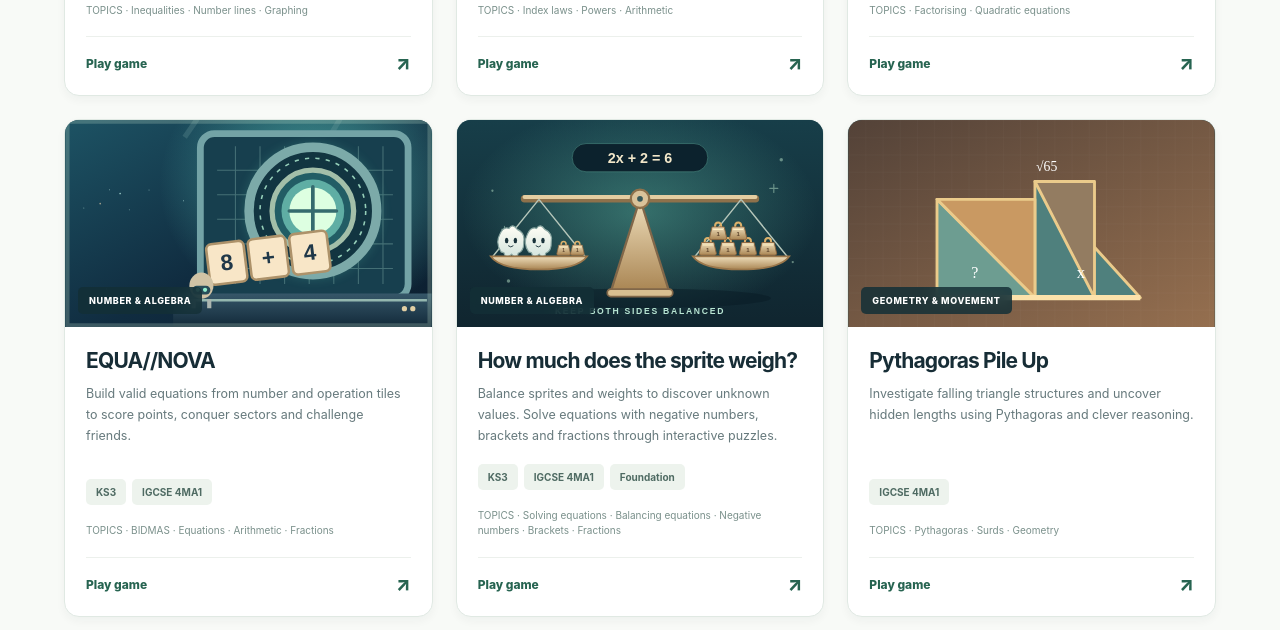
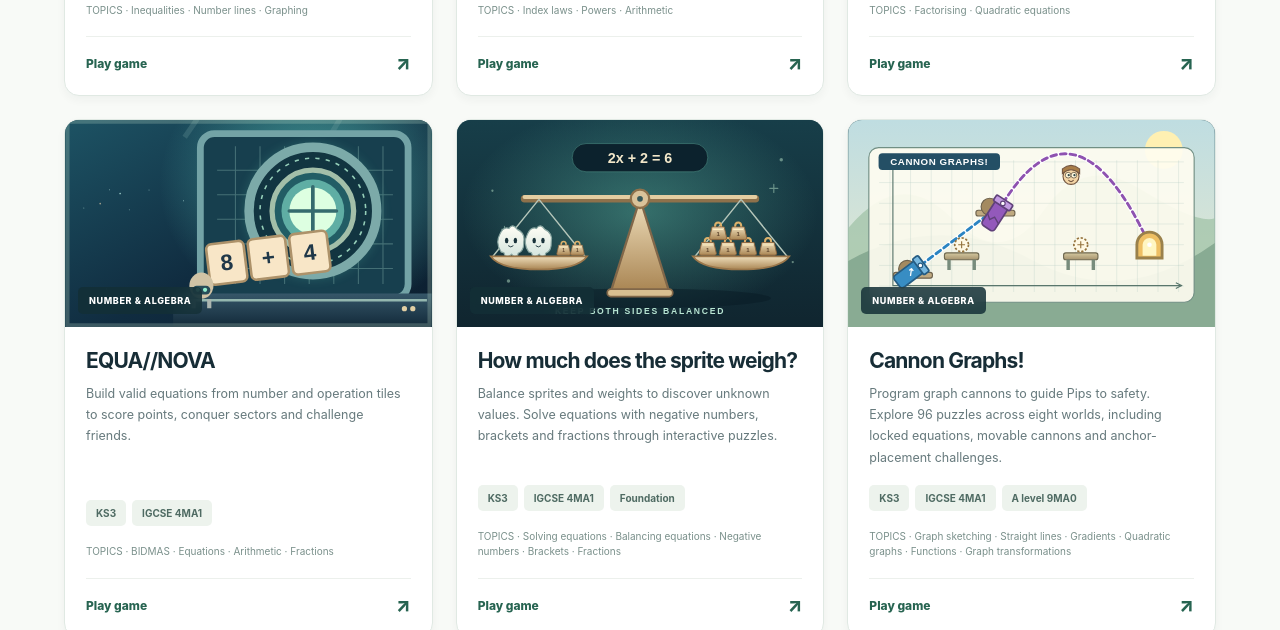
Before and after one commit to chriswalker-afk/Gameslist, a website with bundled scripts: page index.html in a window 1280 px wide. Shown: the part 1490-2120 px from the top of the page. Built offline with nearby package versions, Linux system fonts and the light colour scheme.

Commit message:
Add Cannon Graphs to the maths games directory

```diff
--- a/games.js
+++ b/games.js
@@ -86,6 +86,27 @@ export const games = [
     "desc": "Balance sprites and weights to discover unknown values. Solve equations with negative numbers, brackets and fractions through interactive puzzles.",
     "url": "https://balance.mrwalkermaths.com/",
     "image": "./assets/previews/balance.svg"
+  },
+  {
+    "id": "cannongraphs",
+    "title": "Cannon Graphs!",
+    "category": "algebra",
+    "topics": [
+      "Graph sketching",
+      "Straight lines",
+      "Gradients",
+      "Quadratic graphs",
+      "Functions",
+      "Graph transformations"
+    ],
+    "courses": [
+      "KS3",
+      "IGCSE 4MA1",
+      "A level 9MA0"
+    ],
+    "desc": "Program graph cannons to guide Pips to safety. Explore 96 puzzles across eight worlds, including locked equations, movable cannons and anchor-placement challenges.",
+    "url": "https://cannongraphs.mrwalkermaths.com/",
+    "image": "./assets/previews/cannongraphs.svg"
   },
   {
     "id": "pileup",
--- a/index.html
+++ b/index.html
@@ -3,7 +3,7 @@
 <head>
 <meta charset="utf-8"><meta name="viewport" content="width=device-width, initial-scale=1">
 <meta name="theme-color" content="#10262f">
-<meta name="description" content="Explore 12 original maths games by Mr Walker Maths. Find puzzles, adventures and classroom challenges by topic or course.">
+<meta name="description" content="Explore 13 original maths games by Mr Walker Maths. Find puzzles, adventures and classroom challenges by topic or course.">
 <title>Maths Games | Mr Walker Maths</title>
 <link rel="icon" href="./favicon.svg" type="image/svg+xml"><link rel="stylesheet" href="./styles.css">
 <script type="module" src="./app.js"></script>
@@ -13,7 +13,7 @@
 <header class="site-header"><a class="brand" href="./"><span class="logo">✳</span> MR WALKER <span class="brand-light">MATHS</span></a><div class="header-right"><span class="dot"></span> GAME COLLECTION</div></header>
 <main>
 <section class="hero">
- <div class="hero-copy"><p class="eyebrow">— &nbsp; LEARN THROUGH PLAY</p><h1>Maths, but make<br><em>it a game.</em></h1><p class="lead">Puzzles to crack. Worlds to explore. Challenges to conquer. Find your next maths obsession.</p><a class="primary-link" href="#games">Explore the games <span aria-hidden="true">↗</span></a><p class="small">12 original games · Find your next challenge</p></div>
+ <div class="hero-copy"><p class="eyebrow">— &nbsp; LEARN THROUGH PLAY</p><h1>Maths, but make<br><em>it a game.</em></h1><p class="lead">Puzzles to crack. Worlds to explore. Challenges to conquer. Find your next maths obsession.</p><a class="primary-link" href="#games">Explore the games <span aria-hidden="true">↗</span></a><p class="small">13 original games · Find your next challenge</p></div>
  <div class="hero-art" aria-hidden="true"><div class="orbit o1"></div><div class="orbit o2"></div><div class="tile t1">x²</div><div class="tile t2">∑</div><div class="tile t3">△</div><div class="tile t4">π</div><div class="center-disc">PLAY <span>↗</span></div></div>
 </section>
 <section class="collection" id="games" aria-labelledby="section-title">
@@ -23,7 +23,7 @@
   <div class="filter-row"><span class="filter-heading">COURSE</span><div id="course-filters" class="chips" aria-label="Filter by course"><button type="button" data-course="all" aria-pressed="true">All levels</button><button type="button" data-course="KS3" aria-pressed="false">KS3</button><button type="button" data-course="IGCSE" aria-pressed="false">IGCSE</button><button type="button" data-course="A level" aria-pressed="false">A level</button></div></div>
   <div class="filter-row"><span class="filter-heading">TOPIC</span><div id="topic-filters" class="chips" aria-label="Filter by maths topic"><button type="button" data-topic="all" aria-pressed="true">All topics</button><button type="button" data-topic="algebra" aria-pressed="false">Number & Algebra</button><button type="button" data-topic="geometry" aria-pressed="false">Geometry & Movement</button><button type="button" data-topic="statistics" aria-pressed="false">Statistics & Data</button><button type="button" data-topic="vocabulary" aria-pressed="false">Maths Vocabulary</button></div></div>
  </div>
- <div class="result-bar"><span id="results" role="status" aria-live="polite">Showing 12 games</span><button id="reset" class="reset" type="button" hidden>Clear filters ↗</button></div>
+ <div class="result-bar"><span id="results" role="status" aria-live="polite">Showing 13 games</span><button id="reset" class="reset" type="button" hidden>Clear filters ↗</button></div>
  <div class="game-grid" id="games-grid"></div>
  <div class="empty" id="empty" hidden><span class="empty-icon">⌕</span><h3>No games found</h3><p>Try another topic or remove a filter.</p><button id="empty-reset" type="button">Show all games ↗</button></div>
 </section>
```
Also changed, not shown: tests/catalogue.test.mjs (+12 -4 lines), README.md, assets/previews/cannongraphs.svg (added).
